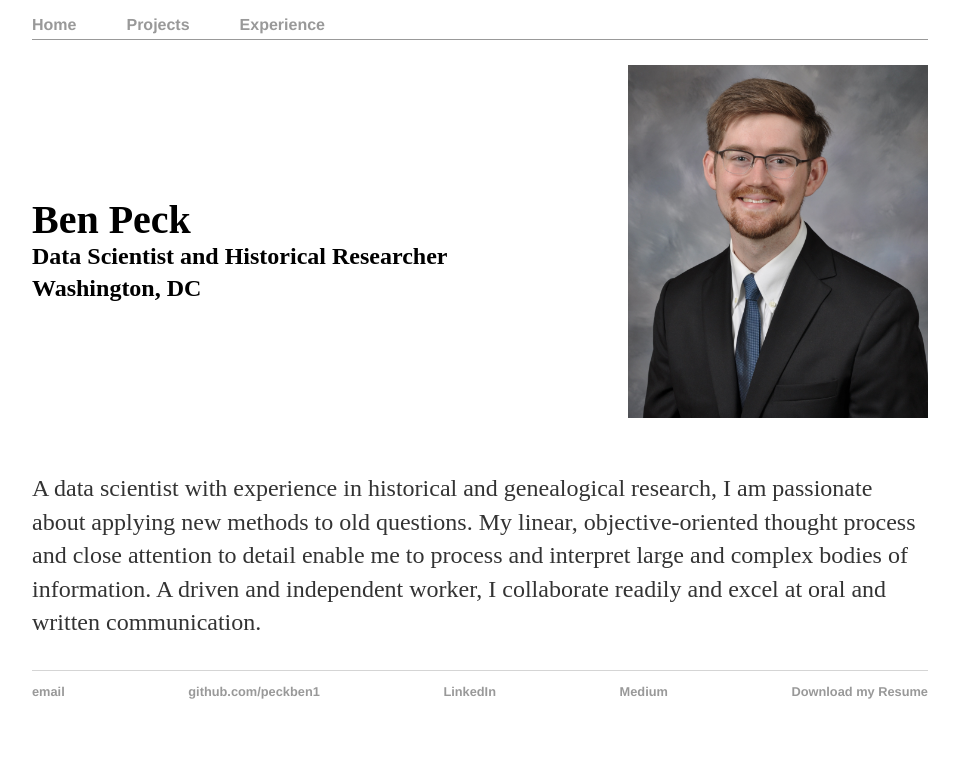
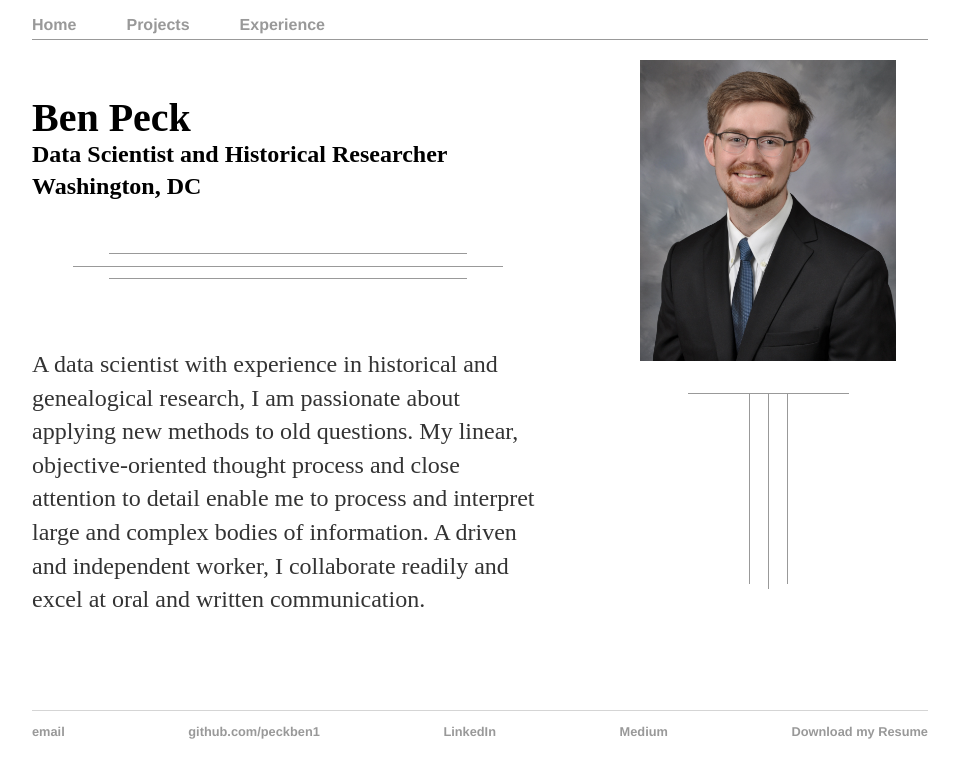
Before and after one commit to peckben1/peckben1.github.io, an Angular app: page /home in a window 1280 px wide. Shown: the top 778 px of the page, without its empty margins (160-1119 px from the left). Built offline with nearby package versions, Linux system fonts and the light colour scheme; a web font is replaced by a local one.

Commit message:
new homepage layout and style tweaks

```diff
--- a/src/app/experience/experience.component.css
+++ b/src/app/experience/experience.component.css
@@ -33,19 +33,19 @@ h5 {
     height: inherit;
     margin-top: 12px;
 
-    border-top: 1px solid black;
+    border-top: 1px solid #999;
 }
 
 .pillarcore {
     width: 13px;
     height: 100%;
     margin: auto;
-    border-right: 1px solid black;
-    border-left: 1px solid black;
+    border-right: 1px solid #999;
+    border-left: 1px solid #999;
 }
 
 .pillarline {
     width: 6px;
     height: calc(100% + 5px);
-    border-right: 1px solid black;
+    border-right: 1px solid #999;
 }
--- a/src/app/home/home.component.css
+++ b/src/app/home/home.component.css
@@ -7,12 +7,28 @@ h2 {
     margin: 0px 0px 5px 0px;
 }
 
-#headerphoto {
+#outerContainer {
     display: flex;
+    flex-direction: row;
+    min-height: 80vh;
     justify-content: space-between;
-    align-items: center;
-    flex-wrap: wrap-reverse;
-    flex-direction: row;
+}
+
+#photoContainer {
+    display: flex;
+    flex: none;
+    flex-direction: column;
+    justify-content: flex-start;
+    width: 25vw;
+    min-width: fit-content;
+    /* margin-left: 5vw; */
+}
+
+#textContainer {
+    display: flex;
+    max-width: 40vw;
+    flex-direction: column;
+    justify-content: space-evenly;
 }
 
 #headerContainer {
@@ -20,14 +36,75 @@ h2 {
     flex-direction: column;
 }
 
+#textDivider {
+    width: 100%;
+    height: 5vh;
+}
+
+#innerDivider {
+    border-top: 1px #999 solid;
+    border-bottom: 1px #999 solid;
+    width: 70%;
+    height: 3vh;
+    margin: 1vh auto;
+}
+
+#dividerLine {
+    border-bottom: 1px #999 solid;
+    height: 1.5vh;
+    width: 120%;
+    margin-left: -10%;
+}
+
 #benphoto {
-    max-width: 100%;
+    width: 20vw;
+    min-width: 200px;
     max-width: 300px;
     flex: none;
-    margin: 25px 0px 30px 20px;
+    margin: 20px auto;
 }
 
-/* @media only screen and (min-width: 1048px) {
-    #benphoto {
+.pillar {
+    width: 161px;
+    flex: 1;
+    /* height: 40%; */
+    margin: 12px auto 12vh;
+    border-top: 1px solid #999;
+}
+
+.pillarcore {
+    width: 37px;
+    height: 100%;
+    margin: auto;
+    border-right: 1px solid #999;
+    border-left: 1px solid #999;
+}
+
+.pillarline {
+    width: 18px;
+    height: calc(100% + 5px);
+    border-right: 1px solid #999;
+}
+
+@media only screen and (max-width: 950px) {
+    #outerContainer {
+        flex-direction: column-reverse;
+        align-items: center;
     }
-  } */
+
+    #textContainer {
+        max-width: 90vw;
+    }
+
+    #headerContainer {
+        align-items: center;
+    }
+
+    h2 {
+        text-align: center;
+    }
+
+    .pillar {
+        margin-bottom: 12px;
+    }
+  }
--- a/src/app/home/home.component.html
+++ b/src/app/home/home.component.html
@@ -1,10 +1,14 @@
-<div id="headerphoto">
+<div id="outerContainer">
+    <div id="textContainer">
         <div id=headerContainer>
             <h1>Ben Peck</h1>
             <h2>Data Scientist and Historical Researcher</h2>
             <h2>Washington, DC</h2>
         </div>
-    <img src="assets/BenFace2e.jpg" alt="It's me!" id="benphoto">
+        <div id="textDivider">
+            <div id="innerDivider">
+                <div id="dividerLine"></div>
+            </div>
         </div>
         <p>A data scientist with experience in historical and genealogical research,
             I am passionate about applying new methods to old questions.
@@ -14,3 +18,13 @@
             and written communication.
             <!-- <a href="/about">Read more about me and my work...</a> -->
         </p>
+    </div>
+    <div id="photoContainer">
+        <img src="assets/BenFace2e.jpg" alt="It's me!" id="benphoto">
+        <div class="pillar">
+            <div class="pillarcore">
+                <div class="pillarline"></div>
+            </div>
+        </div>
+    </div>
+</div>
--- a/src/styles.css
+++ b/src/styles.css
@@ -83,8 +83,8 @@ ul.posts li {
 } */
 
 body {
-    margin: 10px auto;
-    width: 70%;
+    margin: 10px 15vw;
+    width: 70vw;
     min-height: 100vh;
     /* background-color: #41403c;
     color: #5f5239; */
@@ -99,3 +99,11 @@ body {
         margin-right: 50px;
     }
 }
+
+@media (max-width: 420px) {
+    body {
+        width: 95%;
+        margin-left: 2.5%;
+        margin-right: 2.5%;
+    }
+}
```
Also changed, not shown: 8 other files (tests, documents, lock files or other folders). Lines whose indentation alone changed are shown as unchanged.
